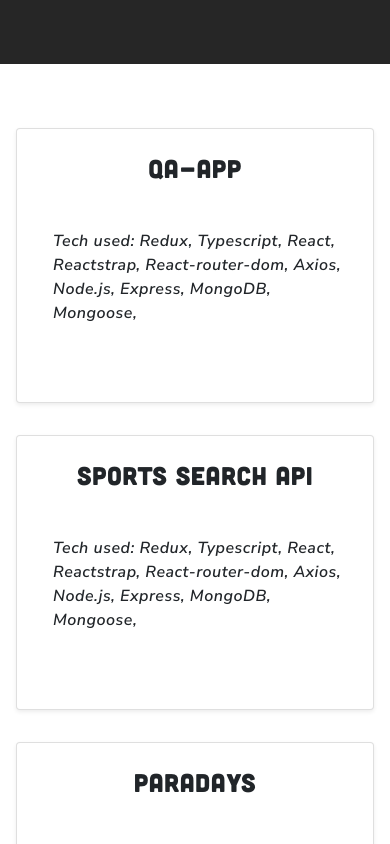
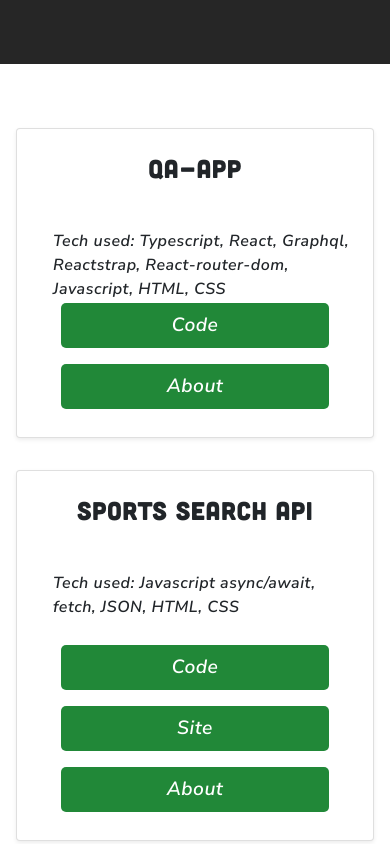
Before and after one commit to TheLukasHenry/luckyportfolioreact, a React (Create React App) app: page / in a window 390 px wide. Shown: the part 780-1624 px from the top of the page. Built offline with nearby package versions, Linux system fonts and the light colour scheme.

Commit message:
mobile responsiveness fixed

```diff
--- a/src/components/Projects.js
+++ b/src/components/Projects.js
@@ -26,7 +26,7 @@
     {
         id: 1,
         h1: 'QA-app',
-        technology: 'Tech used: Redux, Typescript, React, Reactstrap, React-router-dom, Axios, Node.js, Express, MongoDB, Mongoose, ',
+        technology: 'Tech used: Typescript, React, Graphql, Reactstrap, React-router-dom, Javascript, HTML, CSS',
         body: 'Questions and answers app for our testing team. Build with React and Typescript. Stateful data kept in useReducer hook. Created queries for our Graphql database. I build custom hooks for our Graphql queries. ',
         codeHref: 'https://github.com/Lherajt/HireTalk-QA-ui',
         siteHref: ''
@@ -34,7 +34,7 @@
     {
         id: 2,
         h1: 'Sports Search API',
-        technology: 'Tech used: Redux, Typescript, React, Reactstrap, React-router-dom, Axios, Node.js, Express, MongoDB, Mongoose, ',
+        technology: 'Tech used: Javascript async/await, fetch, JSON, HTML, CSS',
         body: 'I enjoy sports so making this project was fun. I got access to the thesportsdb.com API with the API key to get the data. Originally, I made 4 async-await functions which were getting data and displaying it in the DOM. Those were for the athlete card, league highlights, sports highlights and scores. I made the functions into one big function after making them work. Styling the page was the next step and I used the VanillaTilt.js to add the cool glare effect to bigger screens.',
         codeHref: 'https://github.com/Lherajt/LuckyPortfolio/tree/gh-pages/sportAPI',
         siteHref: 'https://luckyportfolio.com/sportAPI/index.html'
@@ -42,7 +42,7 @@
     {
         id: 3,
         h1: 'Paradays',
-        technology: 'Tech used: Redux, Typescript, React, Reactstrap, React-router-dom, Axios, Node.js, Express, MongoDB, Mongoose, ',
+        technology: 'JavaScript, HTML, CSS',
         body: 'This project is a landing page for an imaginary restaurant. I wrote the HTML skeleton for the landing page, form and menu. Styling the page with CSS was the next step. I used JS to open and close navigation menu and switch between menu sections.',
         codeHref: "https://github.com/Lherajt/LuckyPortfolio/tree/gh-pages/PProject_restaurant",
         siteHref: "https://luckyportfolio.com/PProject_restaurant/index.html"
@@ -50,7 +50,7 @@
     {
         id: 4,
         h1: 'Coral Snake',
-        technology: 'Tech used: Redux, Typescript, React, Reactstrap, React-router-dom, Axios, Node.js, Express, MongoDB, Mongoose, ',
+        technology: 'JavaScript, HTML, CSS',
         body: 'I used the For loop to make css grid playground. I put all grids into one array and made another array representing the snake. The control function directs the snake from grid to grid. The biggest function is called "move" which starts and restarts the game, it uses Timeout interval to move the snake. It deals with the snake eating food and makes the snake black yellow and red.',
         codeHref: "https://github.com/Lherajt/LuckyPortfolio/tree/gh-pages/MySnake",
         siteHref: "https://luckyportfolio.com/MySnake/index.html"
--- a/src/components/ProjectsCard.js
+++ b/src/components/ProjectsCard.js
@@ -8,8 +8,12 @@
 
   const [show, setShow] = useState(false);
   const toggle = () => setShow(!show);
-
-  const buttonMotion = {
+  const isMobile = window.innerWidth < 768
+  let buttonOpacity = {}
+  let textOpacity = {}
+  let buttonClassName = ""
+  !isMobile ?
+  buttonOpacity = {
     rest: { opacity: 0, ease: "easeOut", duration: 0.2, type: "tween" },
     hover: {
       opacity: 1,
@@ -20,8 +24,11 @@
       }
     }
   }
+  : buttonOpacity = {}
 
-  const textOpacity = {
+  !isMobile ? buttonClassName = "px-4 card_btns" : buttonClassName = "px-4 card_btns mt-5 pt-5"
+
+  !isMobile ? textOpacity = {
     rest: {
       opacity: 1,
       transition: {
@@ -38,18 +45,19 @@
         ease: "easeOut"
       }
     }
-  };
+  } : textOpacity = {}
 
   return (
     <>
       <motion.div
+      className="h-100"
         initial="rest"
         whileHover="hover"
         animate="rest"
       >
         <Card body
           outline
-          className="project-card h-100 position-relative shadow-sm"
+          className="project-card position-relative shadow-sm h-100"
         >
           <CardTitle
             className="text-center card-title"
@@ -64,7 +72,7 @@
             {technology}
           </motion.div>
 
-          <motion.div variants={buttonMotion} className="px-4 card_btns">
+          <motion.div variants={buttonOpacity} className={buttonClassName}>
               <motion.button
               onClick={event =>  window.open(`${codeHref}`, '_blank', 'noopener,noreferrer')}
                 className="button my-2"
@@ -73,6 +81,7 @@
               >
                 Code
               </motion.button>
+              {siteHref && (
               <motion.button
               onClick={event =>  window.open(`${siteHref}`, '_blank', 'noopener,noreferrer')}
                 className="button my-2"
@@ -81,6 +90,7 @@
               >
                 Site
               </motion.button>
+              )}
             <motion.button
               className="button my-2"
               initial={{ scale: 1 }}
@@ -88,7 +98,7 @@
               whileTap={{ scale: 0.9 }}
               onClick={toggle}
             >
-              About project
+              About
             </motion.button>
           </motion.div>
         </Card>
```
